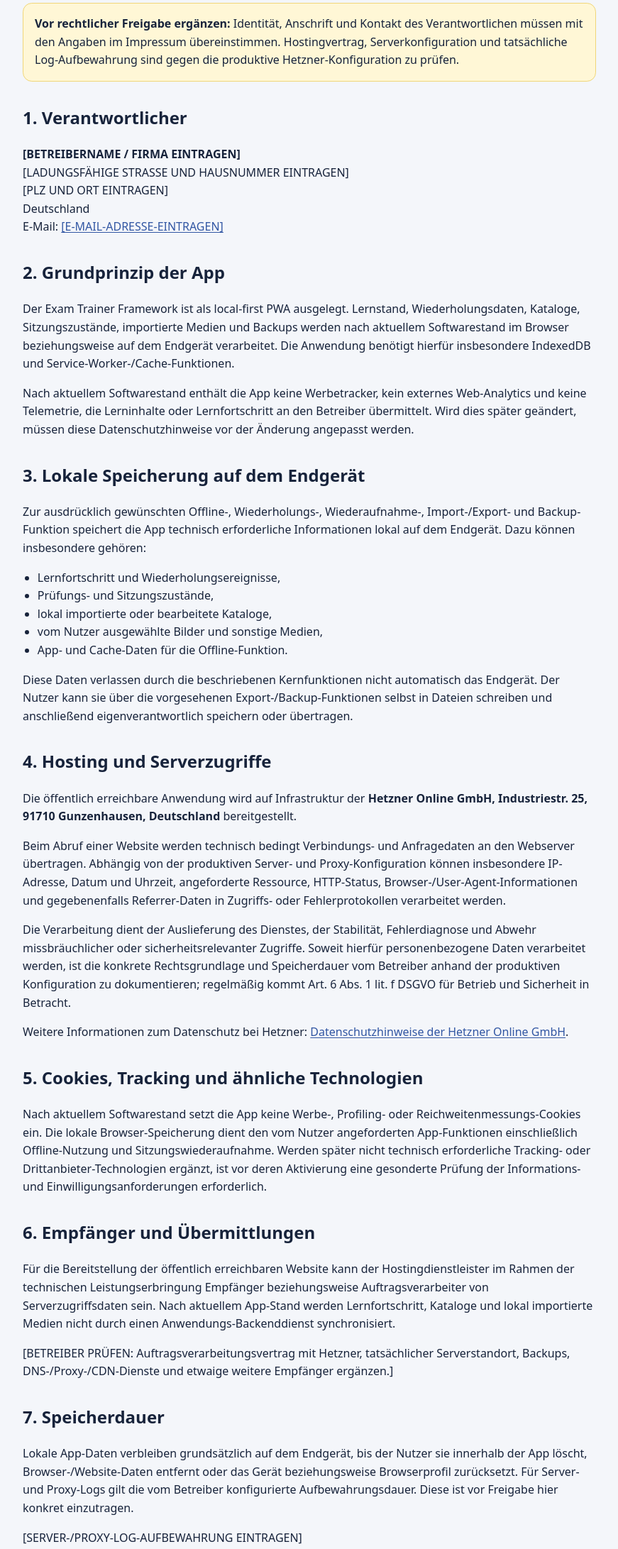
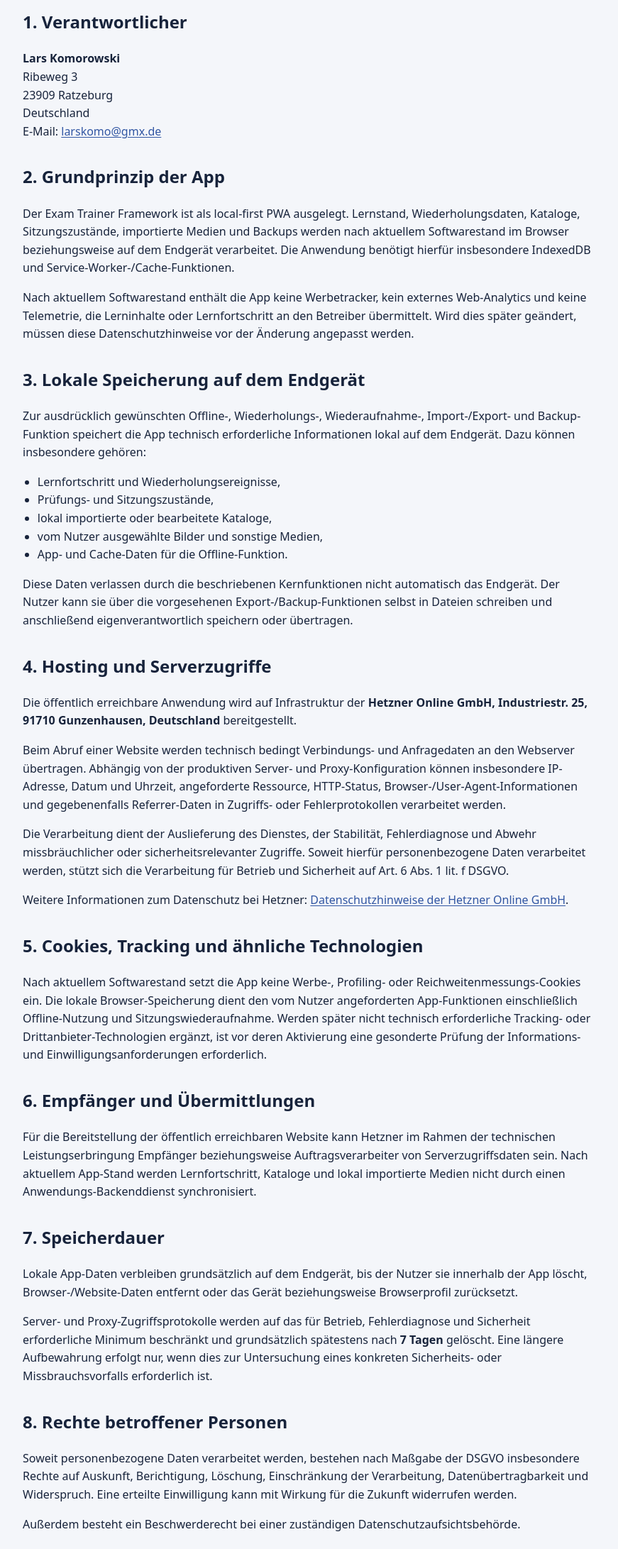
Before and after one commit to GithubLarsKomo/exam-trainer-framework, a website: page public/datenschutz.html in a window 1280 px wide. Shown: the part 195-2378 px from the top of the page at 71% size, without its empty margins (204-1075 px from the left). Drawn offline with Linux system fonts and the light colour scheme.

Commit message:
legal: add operator and minimal log retention policy

```diff
--- a/public/datenschutz.html
+++ b/public/datenschutz.html
@@ -15,17 +15,13 @@
         <h1>Datenschutzhinweise</h1>
       </header>
 
-      <div class="operator-note" role="note">
-        <strong>Vor rechtlicher Freigabe ergänzen:</strong> Identität, Anschrift und Kontakt des Verantwortlichen müssen mit den Angaben im Impressum übereinstimmen. Hostingvertrag, Serverkonfiguration und tatsächliche Log-Aufbewahrung sind gegen die produktive Hetzner-Konfiguration zu prüfen.
-      </div>
-
       <h2>1. Verantwortlicher</h2>
       <address>
-        <strong>[BETREIBERNAME / FIRMA EINTRAGEN]</strong><br />
-        [LADUNGSFÄHIGE STRASSE UND HAUSNUMMER EINTRAGEN]<br />
-        [PLZ UND ORT EINTRAGEN]<br />
+        <strong>Lars Komorowski</strong><br />
+        Ribeweg 3<br />
+        23909 Ratzeburg<br />
         Deutschland<br />
-        E-Mail: <a href="mailto:[E-MAIL-ADRESSE-EINTRAGEN]">[E-MAIL-ADRESSE-EINTRAGEN]</a>
+        E-Mail: <a href="mailto:larskomo@gmx.de">larskomo@gmx.de</a>
       </address>
 
       <h2>2. Grundprinzip der App</h2>
@@ -46,29 +42,28 @@
       <h2>4. Hosting und Serverzugriffe</h2>
       <p>Die öffentlich erreichbare Anwendung wird auf Infrastruktur der <strong>Hetzner Online GmbH, Industriestr. 25, 91710 Gunzenhausen, Deutschland</strong> bereitgestellt.</p>
       <p>Beim Abruf einer Website werden technisch bedingt Verbindungs- und Anfragedaten an den Webserver übertragen. Abhängig von der produktiven Server- und Proxy-Konfiguration können insbesondere IP-Adresse, Datum und Uhrzeit, angeforderte Ressource, HTTP-Status, Browser-/User-Agent-Informationen und gegebenenfalls Referrer-Daten in Zugriffs- oder Fehlerprotokollen verarbeitet werden.</p>
-      <p>Die Verarbeitung dient der Auslieferung des Dienstes, der Stabilität, Fehlerdiagnose und Abwehr missbräuchlicher oder sicherheitsrelevanter Zugriffe. Soweit hierfür personenbezogene Daten verarbeitet werden, ist die konkrete Rechtsgrundlage und Speicherdauer vom Betreiber anhand der produktiven Konfiguration zu dokumentieren; regelmäßig kommt Art. 6 Abs. 1 lit. f DSGVO für Betrieb und Sicherheit in Betracht.</p>
+      <p>Die Verarbeitung dient der Auslieferung des Dienstes, der Stabilität, Fehlerdiagnose und Abwehr missbräuchlicher oder sicherheitsrelevanter Zugriffe. Soweit hierfür personenbezogene Daten verarbeitet werden, stützt sich die Verarbeitung für Betrieb und Sicherheit auf Art. 6 Abs. 1 lit. f DSGVO.</p>
       <p>Weitere Informationen zum Datenschutz bei Hetzner: <a href="https://www.hetzner.com/de/legal/privacy-policy/" rel="noopener noreferrer">Datenschutzhinweise der Hetzner Online GmbH</a>.</p>
 
       <h2>5. Cookies, Tracking und ähnliche Technologien</h2>
       <p>Nach aktuellem Softwarestand setzt die App keine Werbe-, Profiling- oder Reichweitenmessungs-Cookies ein. Die lokale Browser-Speicherung dient den vom Nutzer angeforderten App-Funktionen einschließlich Offline-Nutzung und Sitzungswiederaufnahme. Werden später nicht technisch erforderliche Tracking- oder Drittanbieter-Technologien ergänzt, ist vor deren Aktivierung eine gesonderte Prüfung der Informations- und Einwilligungsanforderungen erforderlich.</p>
 
       <h2>6. Empfänger und Übermittlungen</h2>
-      <p>Für die Bereitstellung der öffentlich erreichbaren Website kann der Hostingdienstleister im Rahmen der technischen Leistungserbringung Empfänger beziehungsweise Auftragsverarbeiter von Serverzugriffsdaten sein. Nach aktuellem App-Stand werden Lernfortschritt, Kataloge und lokal importierte Medien nicht durch einen Anwendungs-Backenddienst synchronisiert.</p>
-      <p>[BETREIBER PRÜFEN: Auftragsverarbeitungsvertrag mit Hetzner, tatsächlicher Serverstandort, Backups, DNS-/Proxy-/CDN-Dienste und etwaige weitere Empfänger ergänzen.]</p>
+      <p>Für die Bereitstellung der öffentlich erreichbaren Website kann Hetzner im Rahmen der technischen Leistungserbringung Empfänger beziehungsweise Auftragsverarbeiter von Serverzugriffsdaten sein. Nach aktuellem App-Stand werden Lernfortschritt, Kataloge und lokal importierte Medien nicht durch einen Anwendungs-Backenddienst synchronisiert.</p>
 
       <h2>7. Speicherdauer</h2>
-      <p>Lokale App-Daten verbleiben grundsätzlich auf dem Endgerät, bis der Nutzer sie innerhalb der App löscht, Browser-/Website-Daten entfernt oder das Gerät beziehungsweise Browserprofil zurücksetzt. Für Server- und Proxy-Logs gilt die vom Betreiber konfigurierte Aufbewahrungsdauer. Diese ist vor Freigabe hier konkret einzutragen.</p>
-      <p>[SERVER-/PROXY-LOG-AUFBEWAHRUNG EINTRAGEN]</p>
+      <p>Lokale App-Daten verbleiben grundsätzlich auf dem Endgerät, bis der Nutzer sie innerhalb der App löscht, Browser-/Website-Daten entfernt oder das Gerät beziehungsweise Browserprofil zurücksetzt.</p>
+      <p>Server- und Proxy-Zugriffsprotokolle werden auf das für Betrieb, Fehlerdiagnose und Sicherheit erforderliche Minimum beschränkt und grundsätzlich spätestens nach <strong>7 Tagen</strong> gelöscht. Eine längere Aufbewahrung erfolgt nur, wenn dies zur Untersuchung eines konkreten Sicherheits- oder Missbrauchsvorfalls erforderlich ist.</p>
 
       <h2>8. Rechte betroffener Personen</h2>
-      <p>Soweit der Verantwortliche personenbezogene Daten verarbeitet, bestehen nach Maßgabe der DSGVO insbesondere Rechte auf Auskunft, Berichtigung, Löschung, Einschränkung der Verarbeitung, Datenübertragbarkeit und Widerspruch. Eine erteilte Einwilligung kann mit Wirkung für die Zukunft widerrufen werden.</p>
+      <p>Soweit personenbezogene Daten verarbeitet werden, bestehen nach Maßgabe der DSGVO insbesondere Rechte auf Auskunft, Berichtigung, Löschung, Einschränkung der Verarbeitung, Datenübertragbarkeit und Widerspruch. Eine erteilte Einwilligung kann mit Wirkung für die Zukunft widerrufen werden.</p>
       <p>Außerdem besteht ein Beschwerderecht bei einer zuständigen Datenschutzaufsichtsbehörde.</p>
 
       <h2>9. Automatisierte Entscheidungen</h2>
       <p>Die Lern- und Terminierungslogik der App unterstützt die persönliche Prüfungsvorbereitung. Nach aktuellem Stand findet keine ausschließlich automatisierte Entscheidung mit rechtlicher Wirkung oder vergleichbar erheblicher Beeinträchtigung im Sinne von Art. 22 DSGVO statt.</p>
 
       <h2>10. Änderungen dieser Hinweise</h2>
-      <p>Diese Hinweise müssen angepasst werden, wenn sich Hosting, Serverlogs, externe Dienste, Tracking, Synchronisation oder sonstige Datenflüsse ändern.</p>
+      <p>Diese Hinweise werden angepasst, wenn sich Hosting, Serverlogs, externe Dienste, Tracking, Synchronisation oder sonstige Datenflüsse ändern.</p>
 
       <p><small>Stand: 7. August 2026</small></p>
     </main>
```
